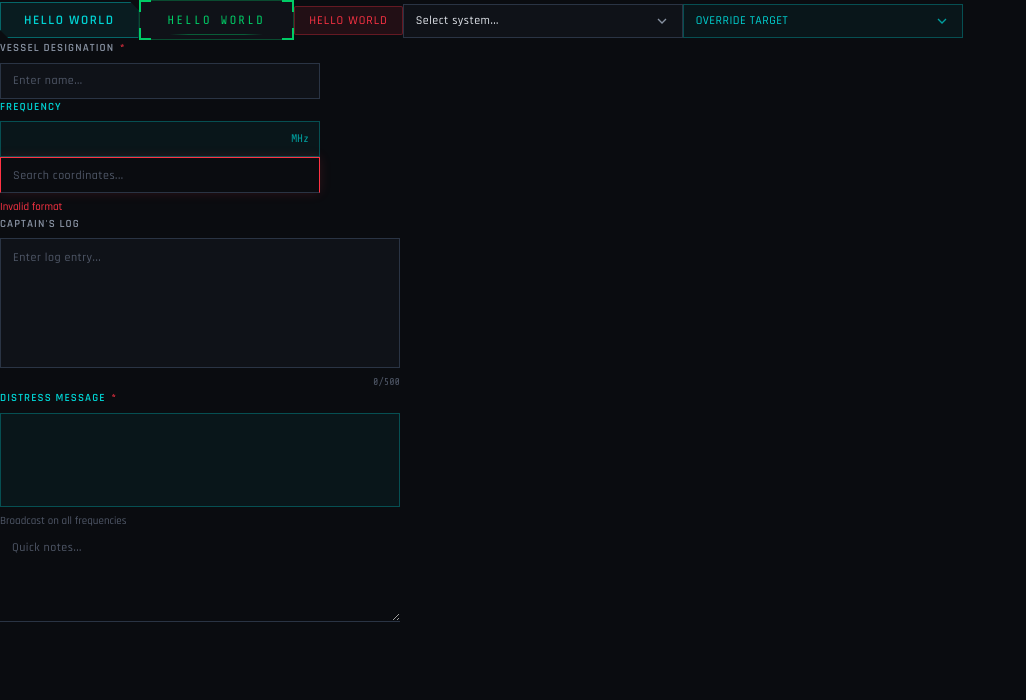
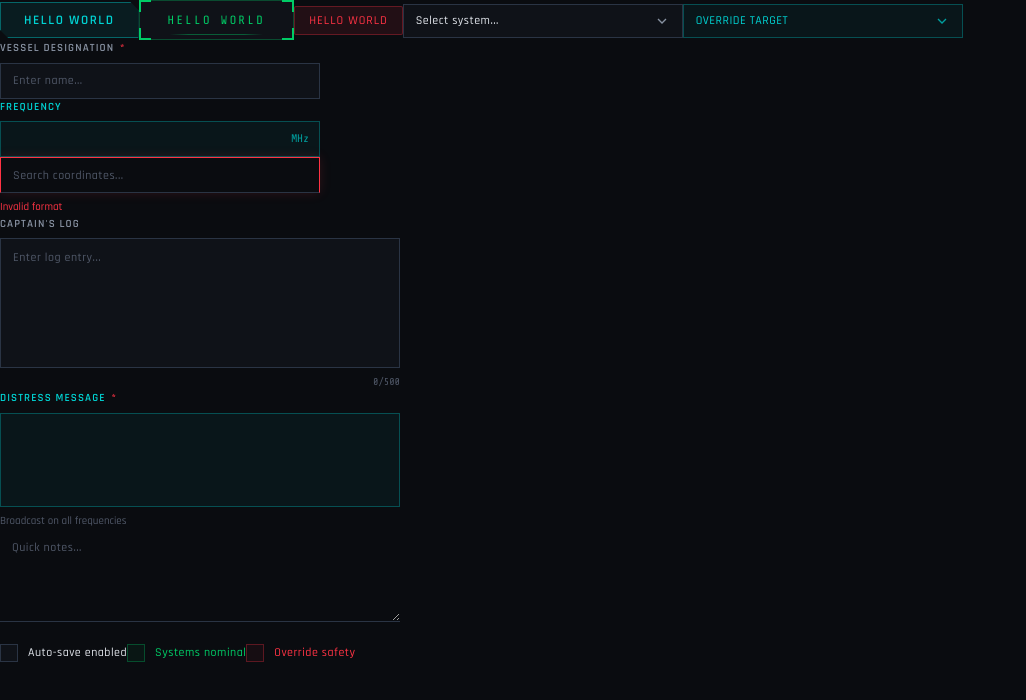
Before and after one commit to ArtemIyX/riftborn-ui, a Vue app: page / in a window 1280 px wide. Shown: the top 700 px of the page, without its empty margins (0-1026 px from the left). Built offline with nearby package versions, Linux system fonts and the light colour scheme.

Commit message:
GChekbox

```diff
--- a/src/App.vue
+++ b/src/App.vue
@@ -59,13 +59,22 @@
     required
   />
 
-
   <g-textarea
     v-model="notes"
     variant="ghost"
     placeholder="Quick notes..."
     resize
   />
+
+  <!-- Single -->
+  <g-checkbox v-model="autoSave" label="Auto-save enabled" />
+
+  <!-- Variants -->
+  <g-checkbox v-model="confirmed" variant="success" label="Systems nominal" />
+  <g-checkbox v-model="override" variant="danger" label="Override safety" />
+
+
+
 </template>
 
 <script setup>
@@ -78,11 +87,13 @@ import GInput from "@/components/shared/GInput.vue";
 
 import {ref} from 'vue'
 import GTextarea from "@/components/shared/GTextarea.vue";
+import GCheckbox from "@/components/shared/GCheckbox.vue";
 
 
 const hello = () => {
   console.log("Hello world");
 }
+
 
 const shipName = ref(null)
 const frequency = ref(null)
@@ -91,6 +102,13 @@ const logEntry = ref(null)
 const distressSignal = ref(null)
 const notes = ref(null)
 
+const systems_check = ref([]);
+const autoSave = ref(false);
+const override = ref(false);
+const confirmed = ref(false);
+const someSelected = ref(false)
+
+
 const selectedSystem = ref(null)
 const systems = [
   {value: 'life-support', label: 'Life Support'},
@@ -98,6 +116,11 @@ const systems = [
   {value: 'weapons', label: 'Weapons Array'},
   {value: 'sonar', label: 'Sonar Systems'}
 ]
+
+const changed = () => {
+
+}
+
 </script>
 
 <style scoped>
--- /dev/null
+++ b/src/components/shared/GCheckbox.vue
@@ -0,0 +1,446 @@
+<template>
+  <label
+    class="g-checkbox"
+    :class="[
+      `g-checkbox--${variant}`,
+      `g-checkbox--${size}`,
+      {
+        'g-checkbox--checked': isChecked,
+        'g-checkbox--disabled': disabled,
+        'g-checkbox--indeterminate': indeterminate
+      }
+    ]"
+  >
+    <!-- Hidden input -->
+    <input
+      ref="inputRef"
+      type="checkbox"
+      class="g-checkbox__input"
+      :checked="isChecked"
+      :disabled="disabled"
+      :indeterminate="indeterminate"
+      v-bind="$attrs"
+      @change="onChange"
+      @focus="isFocused = true"
+      @blur="isFocused = false"
+    />
+
+    <!-- Custom checkbox -->
+    <span
+      class="g-checkbox__box"
+      :class="{ 'g-checkbox__box--focused': isFocused }"
+    >
+      <!-- Check icon -->
+      <svg
+        v-if="isChecked && !indeterminate"
+        class="g-checkbox__icon g-checkbox__icon--check"
+        viewBox="0 0 24 24"
+        fill="none"
+        stroke="currentColor"
+        stroke-width="3"
+      >
+        <polyline points="20 6 9 17 4 12"></polyline>
+      </svg>
+
+      <!-- Indeterminate icon -->
+      <svg
+        v-if="indeterminate"
+        class="g-checkbox__icon g-checkbox__icon--indeterminate"
+        viewBox="0 0 24 24"
+        fill="none"
+        stroke="currentColor"
+        stroke-width="3"
+      >
+        <line x1="5" y1="12" x2="19" y2="12"></line>
+      </svg>
+
+      <!-- Corner accents -->
+      <span class="g-checkbox__corner g-checkbox__corner--tl"></span>
+      <span class="g-checkbox__corner g-checkbox__corner--br"></span>
+    </span>
+
+    <!-- Label -->
+    <span v-if="label || $slots.default" class="g-checkbox__label">
+      <slot>{{ label }}</slot>
+    </span>
+  </label>
+</template>
+
+<script setup>
+import { ref, computed } from 'vue'
+
+defineOptions({
+  name: 'GCheckbox',
+  inheritAttrs: false
+})
+
+const props = defineProps({
+  modelValue: {
+    type: [Boolean, Array],
+    default: false
+  },
+  value: {
+    type: [String, Number, Boolean, Object],
+    default: true
+  },
+  label: {
+    type: String,
+    default: ''
+  },
+  variant: {
+    type: String,
+    default: 'default',
+    validator: (value) => ['default', 'primary', 'danger', 'success'].includes(value)
+  },
+  size: {
+    type: String,
+    default: 'medium',
+    validator: (value) => ['small', 'medium', 'large'].includes(value)
+  },
+  disabled: {
+    type: Boolean,
+    default: false
+  },
+  indeterminate: {
+    type: Boolean,
+    default: false
+  }
+})
+
+const emit = defineEmits(['update:modelValue', 'change'])
+
+// Refs
+const inputRef = ref(null)
+const isFocused = ref(false)
+
+// Computed
+const isChecked = computed(() => {
+  if (Array.isArray(props.modelValue)) {
+    return props.modelValue.includes(props.value)
+  }
+  return props.modelValue === true
+})
+
+// Methods
+const onChange = (e) => {
+  if (props.disabled) return
+
+  let newValue
+
+  if (Array.isArray(props.modelValue)) {
+    newValue = [...props.modelValue]
+    if (e.target.checked) {
+      newValue.push(props.value)
+    } else {
+      const index = newValue.indexOf(props.value)
+      if (index > -1) newValue.splice(index, 1)
+    }
+  } else {
+    newValue = e.target.checked
+  }
+
+  emit('update:modelValue', newValue)
+  emit('change', newValue)
+}
+
+const focus = () => {
+  inputRef.value?.focus()
+}
+
+const blur = () => {
+  inputRef.value?.blur()
+}
+
+// Expose
+defineExpose({
+  focus,
+  blur,
+  inputRef
+})
+</script>
+
+<style scoped>
+/* ============================================
+   G-CHECKBOX
+   Space Horror UI Component
+   ============================================ */
+
+.g-checkbox {
+  position: relative;
+  display: inline-flex;
+  align-items: center;
+  gap: 10px;
+  cursor: pointer;
+  user-select: none;
+}
+
+/* --------------------------------------------
+   HIDDEN INPUT
+   -------------------------------------------- */
+
+.g-checkbox__input {
+  position: absolute;
+  width: 0;
+  height: 0;
+  opacity: 0;
+  pointer-events: none;
+}
+
+/* --------------------------------------------
+   BOX
+   -------------------------------------------- */
+
+.g-checkbox__box {
+  position: relative;
+  display: flex;
+  align-items: center;
+  justify-content: center;
+  flex-shrink: 0;
+
+  background-color: var(--check-bg, #0f1218);
+  border: 1px solid var(--check-border, #2a3444);
+
+  transition:
+    background-color 0.15s ease,
+    border-color 0.15s ease,
+    box-shadow 0.15s ease;
+}
+
+.g-checkbox:hover .g-checkbox__box {
+  background-color: var(--check-bg-hover, #161b24);
+  border-color: var(--check-border-hover, #3a4a5e);
+}
+
+.g-checkbox__box--focused {
+  border-color: var(--check-accent, #00d4d4);
+  box-shadow: 0 0 8px var(--check-glow, rgba(0, 212, 212, 0.2));
+}
+
+.g-checkbox--checked .g-checkbox__box,
+.g-checkbox--indeterminate .g-checkbox__box {
+  background-color: var(--check-bg-active, rgba(0, 212, 212, 0.15));
+  border-color: var(--check-accent, #00d4d4);
+}
+
+/* --------------------------------------------
+   ICON
+   -------------------------------------------- */
+
+.g-checkbox__icon {
+  color: var(--check-accent, #00d4d4);
+  opacity: 0;
+  transform: scale(0.5);
+  transition:
+    opacity 0.15s ease,
+    transform 0.15s ease;
+}
+
+.g-checkbox--checked .g-checkbox__icon--check,
+.g-checkbox--indeterminate .g-checkbox__icon--indeterminate {
+  opacity: 1;
+  transform: scale(1);
+}
+
+/* --------------------------------------------
+   CORNER ACCENTS
+   -------------------------------------------- */
+
+.g-checkbox__corner {
+  position: absolute;
+  width: 4px;
+  height: 4px;
+  pointer-events: none;
+  opacity: 0;
+  transition: opacity 0.15s ease;
+}
+
+.g-checkbox__corner::before,
+.g-checkbox__corner::after {
+  content: '';
+  position: absolute;
+  background-color: var(--check-accent, #00d4d4);
+}
+
+.g-checkbox__corner--tl {
+  top: -1px;
+  left: -1px;
+}
+.g-checkbox__corner--tl::before {
+  top: 0;
+  left: 0;
+  width: 4px;
+  height: 1px;
+}
+.g-checkbox__corner--tl::after {
+  top: 0;
+  left: 0;
+  width: 1px;
+  height: 4px;
+}
+
+.g-checkbox__corner--br {
+  bottom: -1px;
+  right: -1px;
+}
+.g-checkbox__corner--br::before {
+  bottom: 0;
+  right: 0;
+  width: 4px;
+  height: 1px;
+}
+.g-checkbox__corner--br::after {
+  bottom: 0;
+  right: 0;
+  width: 1px;
+  height: 4px;
+}
+
+.g-checkbox--checked .g-checkbox__corner,
+.g-checkbox--indeterminate .g-checkbox__corner {
+  opacity: 1;
+}
+
+/* --------------------------------------------
+   LABEL
+   -------------------------------------------- */
+
+.g-checkbox__label {
+  font-family: 'Rajdhani', 'Segoe UI', sans-serif;
+  font-weight: 500;
+  letter-spacing: 0.04em;
+  color: var(--check-label, #e0e4ea);
+  transition: color 0.15s ease;
+}
+
+.g-checkbox:hover .g-checkbox__label {
+  color: var(--check-label-hover, #fff);
+}
+
+.g-checkbox--checked .g-checkbox__label {
+  color: var(--check-accent, #00d4d4);
+}
+
+/* --------------------------------------------
+   SIZES
+   -------------------------------------------- */
+
+.g-checkbox--small .g-checkbox__box {
+  width: 14px;
+  height: 14px;
+}
+
+.g-checkbox--small .g-checkbox__icon {
+  width: 10px;
+  height: 10px;
+}
+
+.g-checkbox--small .g-checkbox__label {
+  font-size: 11px;
+}
+
+.g-checkbox--medium .g-checkbox__box {
+  width: 18px;
+  height: 18px;
+}
+
+.g-checkbox--medium .g-checkbox__icon {
+  width: 12px;
+  height: 12px;
+}
+
+.g-checkbox--medium .g-checkbox__label {
+  font-size: 12px;
+}
+
+.g-checkbox--large .g-checkbox__box {
+  width: 22px;
+  height: 22px;
+}
+
+.g-checkbox--large .g-checkbox__icon {
+  width: 14px;
+  height: 14px;
+}
+
+.g-checkbox--large .g-checkbox__label {
+  font-size: 14px;
+}
+
+/* --------------------------------------------
+   VARIANTS
+   -------------------------------------------- */
+
+/* Default */
+.g-checkbox--default {
+  --check-bg: #0f1218;
+  --check-bg-hover: #161b24;
+  --check-bg-active: rgba(0, 212, 212, 0.15);
+  --check-border: #2a3444;
+  --check-border-hover: #3a4a5e;
+  --check-accent: #00d4d4;
+  --check-glow: rgba(0, 212, 212, 0.2);
+  --check-label: #e0e4ea;
+  --check-label-hover: #fff;
+}
+
+/* Primary */
+.g-checkbox--primary {
+  --check-bg: rgba(0, 212, 212, 0.05);
+  --check-bg-hover: rgba(0, 212, 212, 0.1);
+  --check-bg-active: rgba(0, 212, 212, 0.2);
+  --check-border: rgba(0, 212, 212, 0.3);
+  --check-border-hover: rgba(0, 212, 212, 0.5);
+  --check-accent: #00d4d4;
+  --check-glow: rgba(0, 212, 212, 0.25);
+  --check-label: #00d4d4;
+  --check-label-hover: #00ffff;
+}
+
+/* Danger */
+.g-checkbox--danger {
+  --check-bg: rgba(255, 51, 68, 0.05);
+  --check-bg-hover: rgba(255, 51, 68, 0.1);
+  --check-bg-active: rgba(255, 51, 68, 0.2);
+  --check-border: rgba(255, 51, 68, 0.3);
+  --check-border-hover: rgba(255, 51, 68, 0.5);
+  --check-accent: #ff3344;
+  --check-glow: rgba(255, 51, 68, 0.25);
+  --check-label: #ff3344;
+  --check-label-hover: #ff6677;
+}
+
+/* Success */
+.g-checkbox--success {
+  --check-bg: rgba(0, 204, 102, 0.05);
+  --check-bg-hover: rgba(0, 204, 102, 0.1);
+  --check-bg-active: rgba(0, 204, 102, 0.2);
+  --check-border: rgba(0, 204, 102, 0.3);
+  --check-border-hover: rgba(0, 204, 102, 0.5);
+  --check-accent: #00cc66;
+  --check-glow: rgba(0, 204, 102, 0.25);
+  --check-label: #00cc66;
+  --check-label-hover: #00ff7f;
+}
+
+/* --------------------------------------------
+   DISABLED
+   -------------------------------------------- */
+
+.g-checkbox--disabled {
+  pointer-events: none;
+}
+
+.g-checkbox--disabled .g-checkbox__box {
+  --check-bg: rgba(80, 88, 104, 0.05);
+  --check-border: rgba(80, 88, 104, 0.2);
+  --check-accent: #505868;
+}
+
+.g-checkbox--disabled .g-checkbox__label {
+  color: #505868;
+}
+
+.g-checkbox--disabled .g-checkbox__corner {
+  display: none;
+}
+</style>
```
